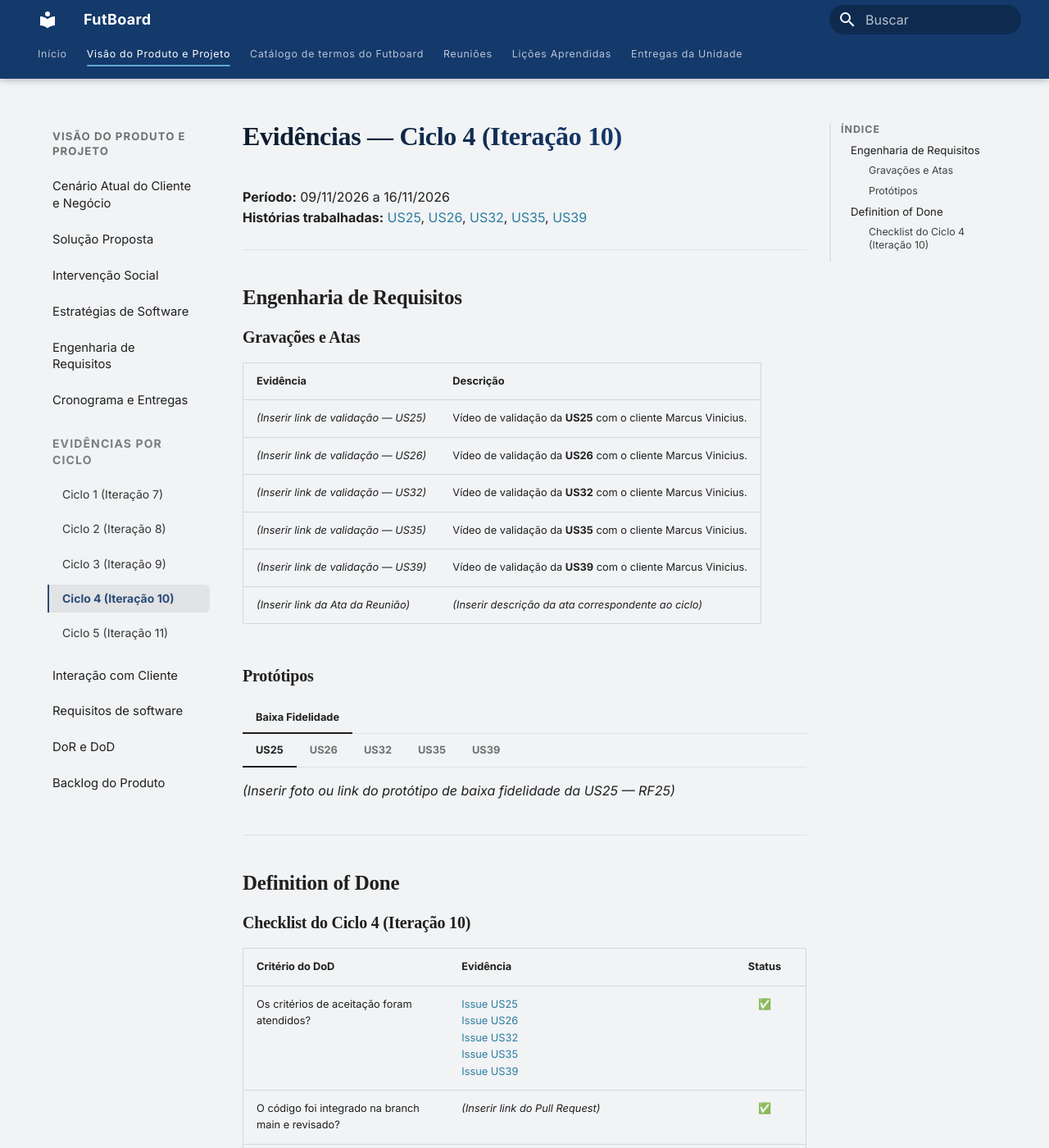
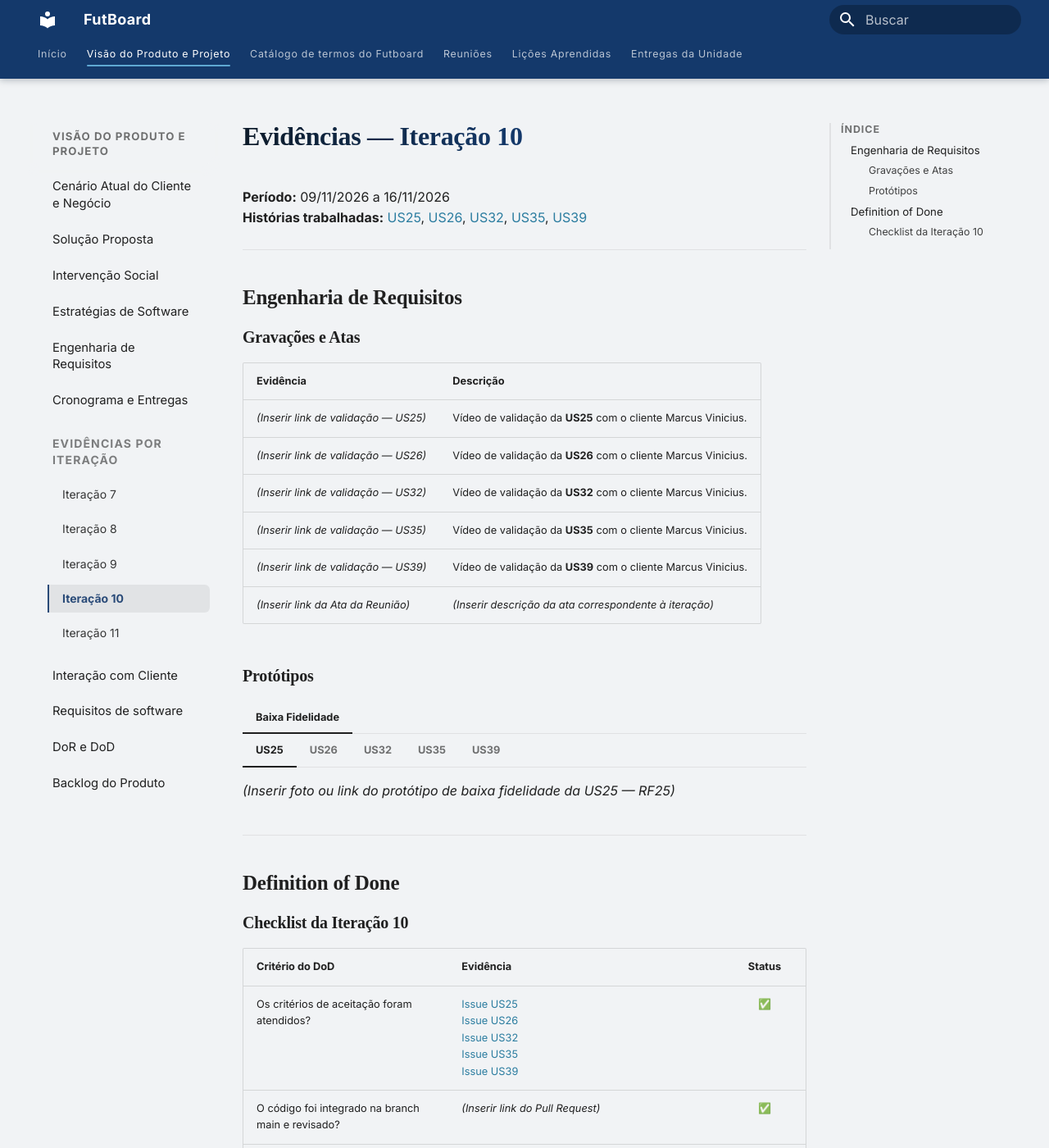
Before and after one commit to mdsreq-fga-unb/REQ-2026.2-T01-FutBoard, an MkDocs documentation site: the page built from docs/visao-produto/evidencias-ciclos/EV_C4.md, in a window 1280 px wide and 1400 px high. Shown: the whole window at 82% size. Built offline with MkDocs 1.6.1 and Material for MkDocs 9.7.7, drawn with Linux system fonts in a browser that asks for light colours.

Commit message:
docs: altera nomenclatura de ciclo para iteracao nas paginas de evidencias

```diff
--- a/docs/visao-produto/evidencias-ciclos/EV_C1.md
+++ b/docs/visao-produto/evidencias-ciclos/EV_C1.md
@@ -1,4 +1,4 @@
-# Evidências — Ciclo 1 (Iteração 7)
+# Evidências — Iteração 7
 **Período:** 19/10/2026 a 26/10/2026 <br>
 **Histórias trabalhadas:** [US01](../Requisitos-de-Software.md#rf01), [US02](../Requisitos-de-Software.md#rf02), [US04](../Requisitos-de-Software.md#rf04), [US05](../Requisitos-de-Software.md#rf05), [US07](../Requisitos-de-Software.md#rf07), [US08](../Requisitos-de-Software.md#rf08)
 
@@ -64,7 +64,7 @@
 
 ## Definition of Done { #dod }
 
-### Checklist do Ciclo 1 (Iteração 7)
+### Checklist da Iteração 7
 
 | Critério do DoD | Evidência | Status |
 | :--- | :--- | :---: |
--- a/docs/visao-produto/evidencias-ciclos/EV_C2.md
+++ b/docs/visao-produto/evidencias-ciclos/EV_C2.md
@@ -1,4 +1,4 @@
-# Evidências — Ciclo 2 (Iteração 8)
+# Evidências — Iteração 8
 **Período:** 26/10/2026 a 02/11/2026 <br>
 **Histórias trabalhadas:** [US10](../Requisitos-de-Software.md#rf10), [US11](../Requisitos-de-Software.md#rf11), [US16](../Requisitos-de-Software.md#rf16), [US17](../Requisitos-de-Software.md#rf17), [US19](../Requisitos-de-Software.md#rf19), [US20](../Requisitos-de-Software.md#rf20), [US23](../Requisitos-de-Software.md#rf23), [US13](../Requisitos-de-Software.md#rf13)
 
@@ -77,7 +77,7 @@
 
 ## Definition of Done { #dod }
 
-### Checklist do Ciclo 2 (Iteração 8)
+### Checklist da Iteração 8
 
 | Critério do DoD | Evidência | Status |
 | :--- | :--- | :---: |
--- a/docs/visao-produto/evidencias-ciclos/EV_C3.md
+++ b/docs/visao-produto/evidencias-ciclos/EV_C3.md
@@ -1,4 +1,4 @@
-# Evidências — Ciclo 3 (Iteração 9)
+# Evidências — Iteração 9
 **Período:** 02/11/2026 a 09/11/2026 <br>
 **Histórias trabalhadas:** [US14](../Requisitos-de-Software.md#rf14), [US22](../Requisitos-de-Software.md#rf22), [US24](../Requisitos-de-Software.md#rf24), [US27](../Requisitos-de-Software.md#rf27), [US28](../Requisitos-de-Software.md#rf28)
 
@@ -55,7 +55,7 @@
 
 ## Definition of Done { #dod }
 
-### Checklist do Ciclo 3 (Iteração 9)
+### Checklist da Iteração 9
 
 | Critério do DoD | Evidência | Status |
 | :--- | :--- | :---: |
--- a/docs/visao-produto/evidencias-ciclos/EV_C4.md
+++ b/docs/visao-produto/evidencias-ciclos/EV_C4.md
@@ -1,4 +1,4 @@
-# Evidências — Ciclo 4 (Iteração 10)
+# Evidências — Iteração 10
 **Período:** 09/11/2026 a 16/11/2026 <br>
 **Histórias trabalhadas:** [US25](../Requisitos-de-Software.md#rf25), [US26](../Requisitos-de-Software.md#rf26), [US32](../Requisitos-de-Software.md#rf32), [US35](../Requisitos-de-Software.md#rf35), [US39](../Requisitos-de-Software.md#rf39)
 
@@ -15,7 +15,7 @@
 | *(Inserir link de validação — US32)* | Vídeo de validação da **US32** com o cliente Marcus Vinicius. |
 | *(Inserir link de validação — US35)* | Vídeo de validação da **US35** com o cliente Marcus Vinicius. |
 | *(Inserir link de validação — US39)* | Vídeo de validação da **US39** com o cliente Marcus Vinicius. |
-| *(Inserir link da Ata da Reunião)* | *(Inserir descrição da ata correspondente ao ciclo)* |
+| *(Inserir link da Ata da Reunião)* | *(Inserir descrição da ata correspondente à iteração)* |
 
 ### Protótipos
 
@@ -55,7 +55,7 @@
 
 ## Definition of Done { #dod }
 
-### Checklist do Ciclo 4 (Iteração 10)
+### Checklist da Iteração 10
 
 | Critério do DoD | Evidência | Status |
 | :--- | :--- | :---: |
--- a/docs/visao-produto/evidencias-ciclos/EV_C5.md
+++ b/docs/visao-produto/evidencias-ciclos/EV_C5.md
@@ -1,4 +1,4 @@
-# Evidências — Ciclo 5 (Iteração 11)
+# Evidências — Iteração 11
 **Período:** 16/11/2026 a 23/11/2026 <br>
 **Histórias trabalhadas:** [US38](../Requisitos-de-Software.md#rf38), [US40](../Requisitos-de-Software.md#rf40), [US41](../Requisitos-de-Software.md#rf41), [US36](../Requisitos-de-Software.md#rf36), [US37](../Requisitos-de-Software.md#rf37)
 
@@ -15,7 +15,7 @@
 | *(Inserir link de validação — US41)* | Vídeo de validação da **US41** com o cliente Marcus Vinicius. |
 | *(Inserir link de validação — US36)* | Vídeo de validação da **US36** com o cliente Marcus Vinicius. |
 | *(Inserir link de validação — US37)* | Vídeo de validação da **US37** com o cliente Marcus Vinicius. |
-| *(Inserir link da Ata da Reunião)* | *(Inserir descrição da ata correspondente ao ciclo)* |
+| *(Inserir link da Ata da Reunião)* | *(Inserir descrição da ata correspondente à iteração)* |
 
 ### Protótipos
 
@@ -55,7 +55,7 @@
 
 ## Definition of Done { #dod }
 
-### Checklist do Ciclo 5 (Iteração 11)
+### Checklist da Iteração 11
 
 | Critério do DoD | Evidência | Status |
 | :--- | :--- | :---: |
--- a/mkdocs.yml
+++ b/mkdocs.yml
@@ -43,12 +43,12 @@ nav:
       - Estratégias de Software: visao-produto/estrategias-esw.md
       - Engenharia de Requisitos: visao-produto/engenharia-requisitos.md
       - Cronograma e Entregas: visao-produto/cronogramas-entregas.md
-      - Evidências por Ciclo:
-          - Ciclo 1 (Iteração 7): visao-produto/evidencias-ciclos/EV_C1.md
-          - Ciclo 2 (Iteração 8): visao-produto/evidencias-ciclos/EV_C2.md
-          - Ciclo 3 (Iteração 9): visao-produto/evidencias-ciclos/EV_C3.md
-          - Ciclo 4 (Iteração 10): visao-produto/evidencias-ciclos/EV_C4.md
-          - Ciclo 5 (Iteração 11): visao-produto/evidencias-ciclos/EV_C5.md
+      - Evidências por Iteração:
+          - Iteração 7: visao-produto/evidencias-ciclos/EV_C1.md
+          - Iteração 8: visao-produto/evidencias-ciclos/EV_C2.md
+          - Iteração 9: visao-produto/evidencias-ciclos/EV_C3.md
+          - Iteração 10: visao-produto/evidencias-ciclos/EV_C4.md
+          - Iteração 11: visao-produto/evidencias-ciclos/EV_C5.md
       - Interação com Cliente: visao-produto/interacao-equipe-cliente.md
       - Requisitos de software: visao-produto/Requisitos-de-Software.md
       - DoR e DoD: visao-produto/dor-dod.md
```
